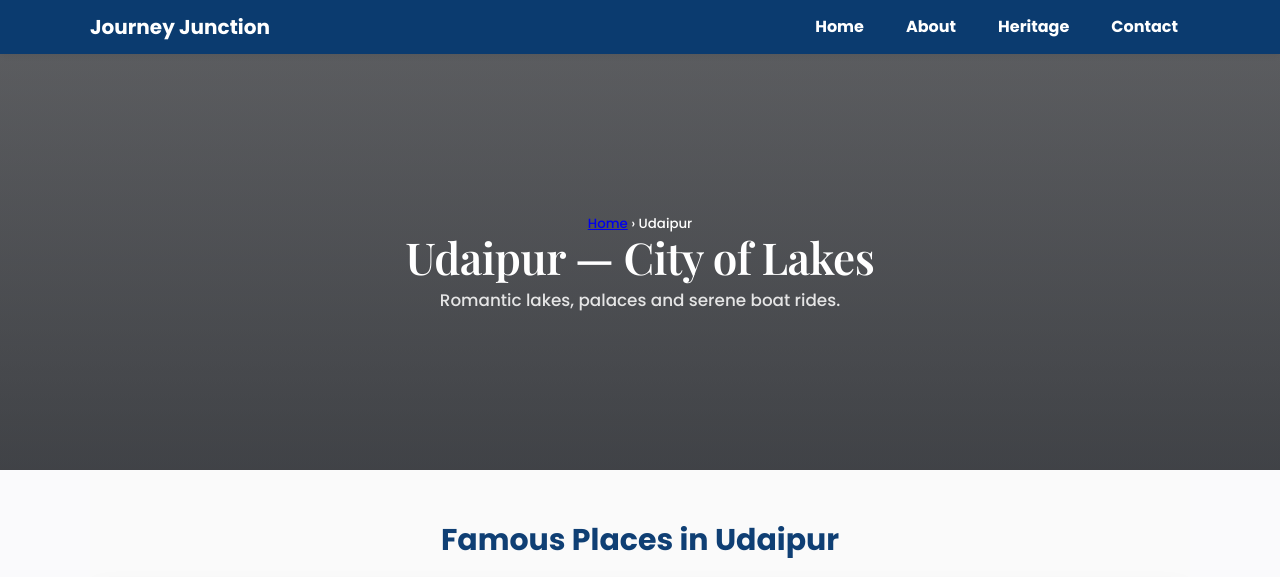
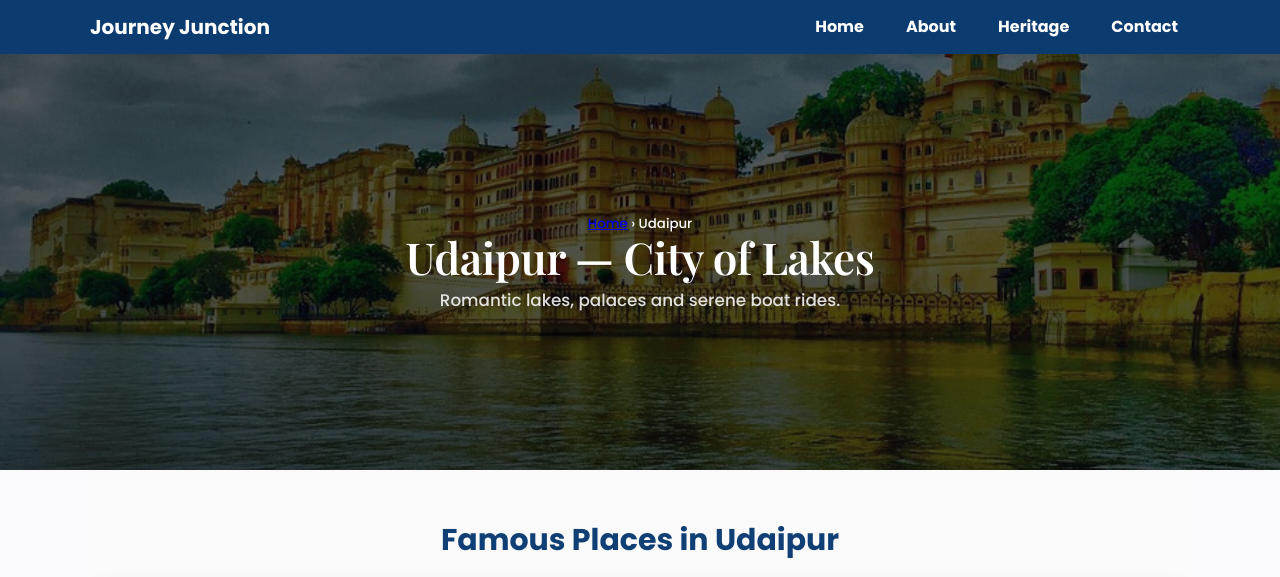
Before and after one commit to Om17141/Journey-Junction, a plain HTML site: page cities/udaipur.html in a window 1280 px wide. Shown: the top 577 px of the page. Drawn offline with nearby package versions, Linux system fonts and the light colour scheme.

Commit message:
fix: update hero images for Jaipur (HAWA MAHAL) and Udaipur (Lake Pichola) using repo raw URLs

```diff
--- a/cities/udaipur.html
+++ b/cities/udaipur.html
@@ -24,7 +24,7 @@
     </div>
   </header>
 
-  <section class="city-hero" style="background-image: linear-gradient(rgba(0,0,0,0.45), rgba(0,0,0,0.45)), url('../images/cities/udaipur-hero.jpg')">
+  <section class="city-hero" style="background-image: linear-gradient(rgba(0,0,0,0.45), rgba(0,0,0,0.45)), url('https://raw.githubusercontent.com/Om17141/Journey-Junction/main/images/lake%20pichola.jpg')">
     <div class="hero-inner container">
       <nav aria-label="breadcrumb"><small><a href="../index.html">Home</a> › Udaipur</small></nav>
       <h1 class="hero-title">Udaipur — City of Lakes</h1>
```
Also changed, not shown: cities/jaipur.html (+1 -1 lines).
